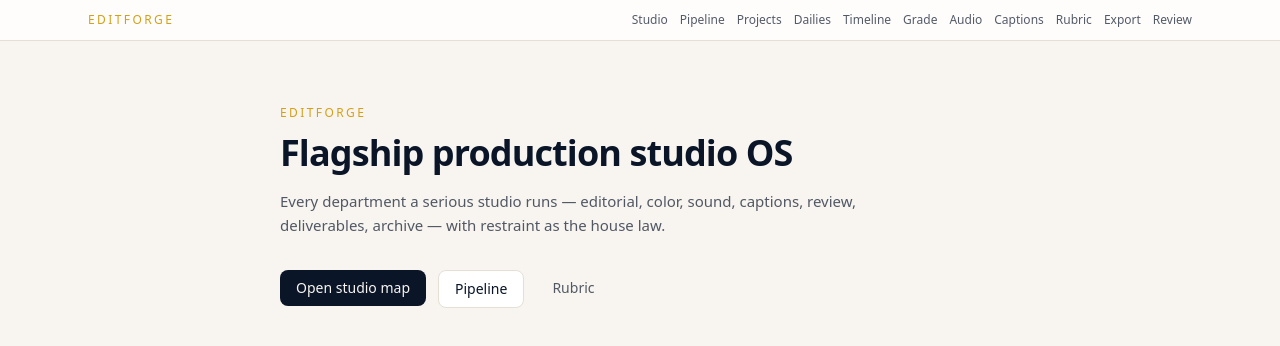
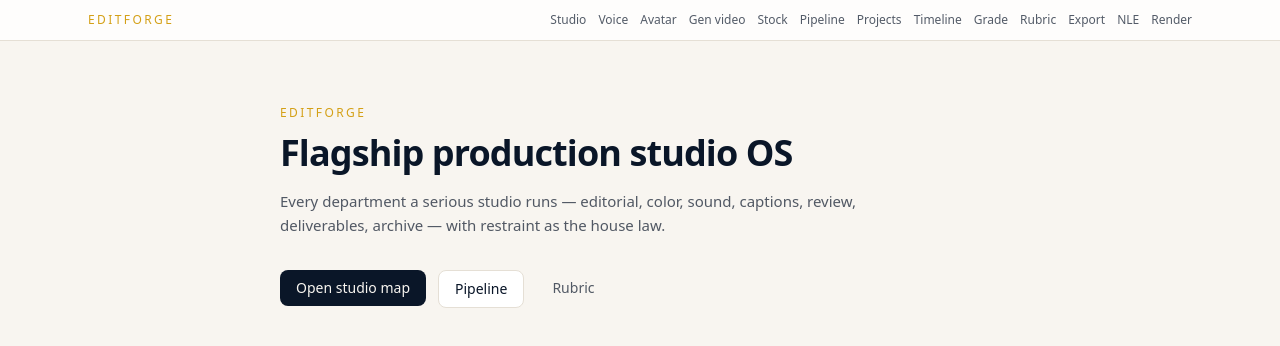
Before and after one commit to tdveal74-cell/EditForge, a Next.js app: page / in a window 1280 px wide. Shown: the top 346 px of the page. Built offline with nearby package versions, Linux system fonts and the light colour scheme.

Commit message:
chore: nav + studio map for gen-video and stock

```diff
--- a/components/Nav.tsx
+++ b/components/Nav.tsx
@@ -2,16 +2,18 @@ import Link from "next/link";
 
 const links = [
   { href: "/studio", label: "Studio" },
+  { href: "/voice", label: "Voice" },
+  { href: "/avatar", label: "Avatar" },
+  { href: "/gen-video", label: "Gen video" },
+  { href: "/stock", label: "Stock" },
   { href: "/pipeline", label: "Pipeline" },
   { href: "/projects", label: "Projects" },
-  { href: "/dailies", label: "Dailies" },
   { href: "/timeline", label: "Timeline" },
   { href: "/color", label: "Grade" },
-  { href: "/audio", label: "Audio" },
-  { href: "/captions", label: "Captions" },
   { href: "/rubric", label: "Rubric" },
   { href: "/export", label: "Export" },
-  { href: "/review", label: "Review" },
+  { href: "/nle", label: "NLE" },
+  { href: "/render", label: "Render" },
 ];
 
 export function Nav() {
```
